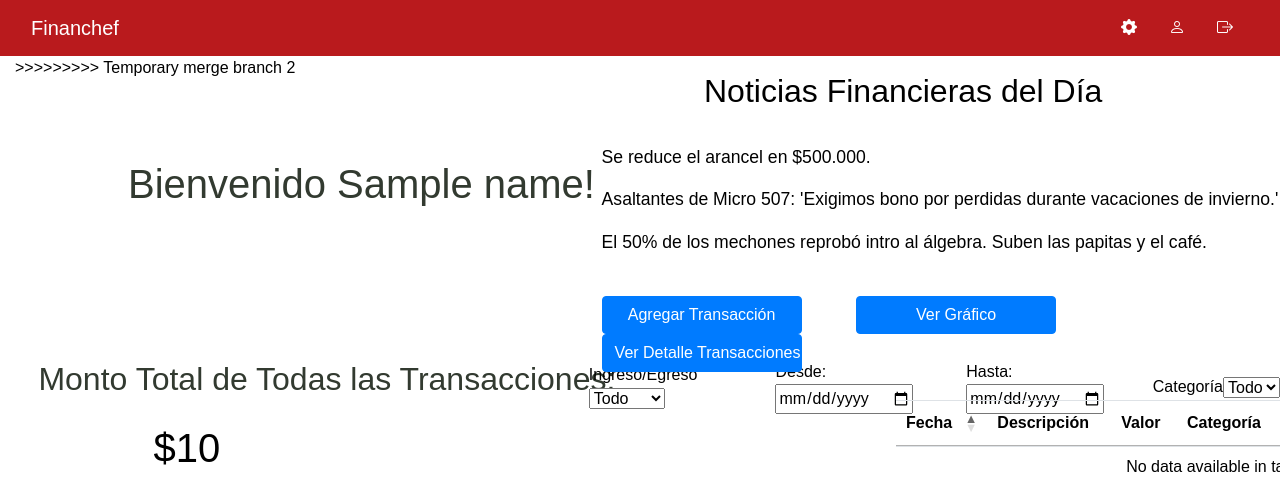
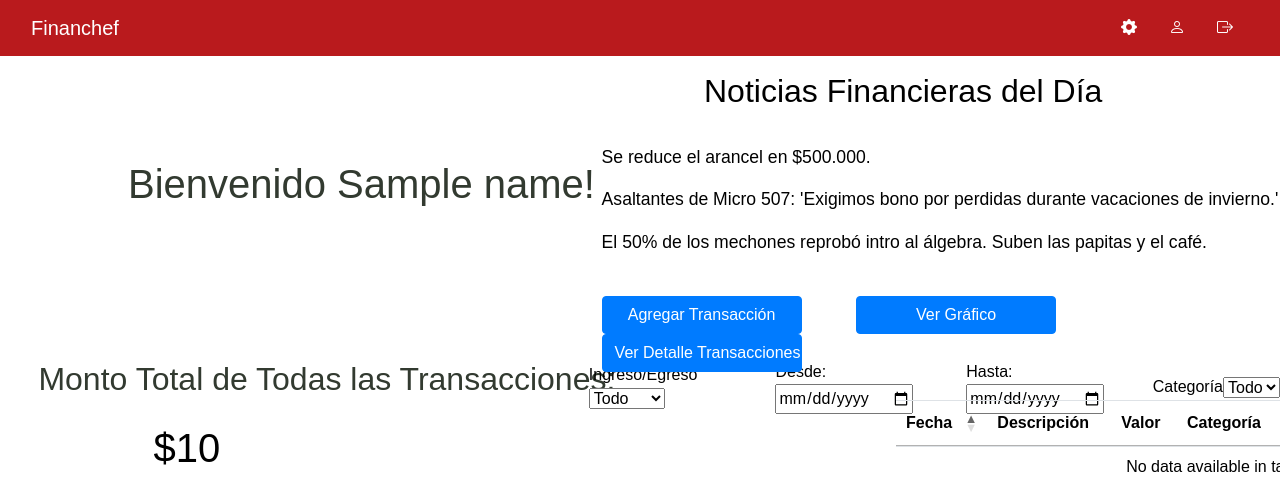
Before and after one commit to lukasvaz/fork-Software-Engineering, a Django app: template web_design/templates/home/home.html in a window 1280 px wide; the page is wider, and only the part inside the window is pictured. Shown: the top 487 px of that part. Run offline with Django 4.2, Linux system fonts and the light colour scheme; the template is opened without the code that fills it: most values are stand-ins (such as "Sample title", 1, 10 or a date in 2020); data that the repository does not hold is empty; some libraries are stand-ins or nearby versions.

Commit message:
texto sobrante

```diff
--- a/web_design/templates/home/home.html
+++ b/web_design/templates/home/home.html
@@ -16,7 +16,6 @@
 <div class="container-fluid">
     <div class="header d-flex">
       <h1 class="bienvenida">Bienvenido {{ name }}!</h1>
->>>>>>>>> Temporary merge branch 2
     </div>
     <div class="container">
       <div class="header d-flex justify-content-center"></div>
```
